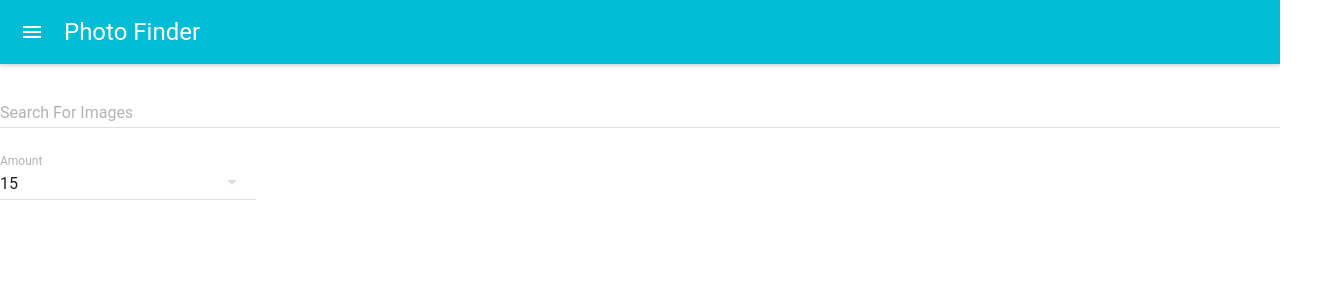
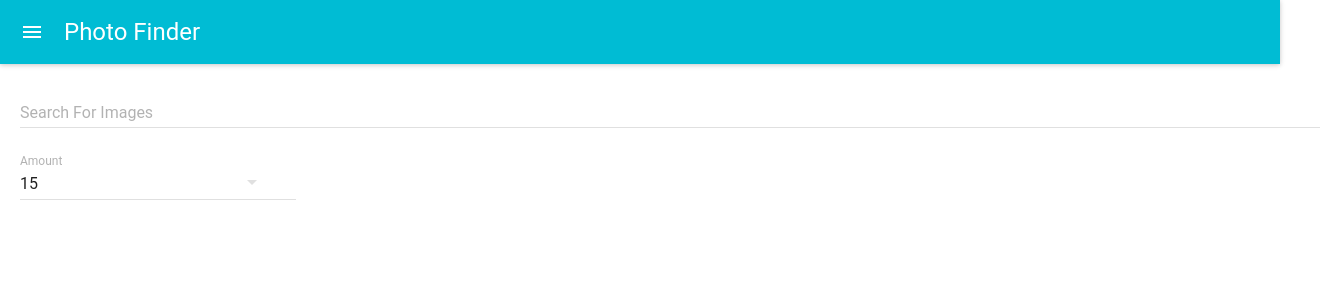
Before and after one commit to ztrabzada1988/photo-search, a React (Create React App) app: page / in a window 1280 px wide. Shown: the top 300 px of the page, 1320 px wide, since content can reach past the window. Built offline with nearby package versions, Linux system fonts and the light colour scheme; no server answers.

Commit message:
formating complete

```diff
--- a/src/components/image-results/ImageResults.js
+++ b/src/components/image-results/ImageResults.js
@@ -27,7 +27,7 @@ class ImageResults extends Component {
 
     if(images) { // if images coming from Search is not empty
       imageListContent = (
-        <GridList cols={3}>
+        <GridList cols={3} style={{ paddingLeft: '5px', paddingRight: '5px' }}>
           {images.map(img => (
             <GridTile
                 title={img.tags} // tags is from api result
--- a/src/components/search/Search.js
+++ b/src/components/search/Search.js
@@ -11,6 +11,7 @@ class Search extends Component {
         searchText: '',
         amount: 15,
         apiUrl: 'https://pixabay.com/api',
+        apiKey:  process.env.REACT_APP_PIXABAY_API_KEY,
         images: []
     };
 
@@ -36,7 +37,7 @@ class Search extends Component {
     console.log(this.state.images);
     return (
       <div>
-        <TextField
+        <TextField style={{ paddingLeft: '20px' }}
           name="searchText" // name here needs to match the initial state name up top
           value={this.state.searchText}
           onChange={this.onTextChange}
@@ -45,7 +46,7 @@ class Search extends Component {
         />
         <br/>
 
-        <SelectField
+        <SelectField style={{ paddingLeft: '20px' }}
           name="amount"
           floatingLabelText="Amount"
           value={this.state.amount}
```
Also changed, not shown: 1 other file (tests, documents, lock files or other folders).
